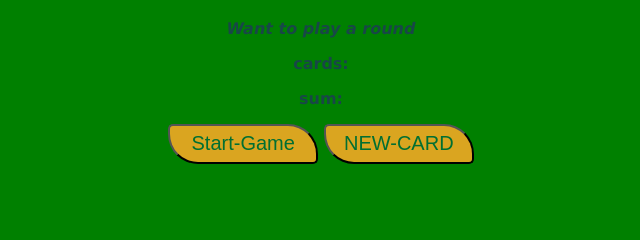
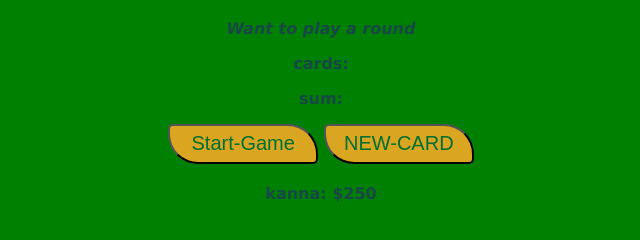
Before and after one commit to HVKG2727/BlackJack, a plain HTML site: page index.html in a window 1280 px wide. Shown: the part 62-302 px from the top of the page, without its empty margins (319-959 px from the left). Drawn offline with Linux system fonts and the light colour scheme; files that its build step writes are made by us from their sources.

Commit message:
Update index.html

```diff
--- a/index.html
+++ b/index.html
@@ -4,7 +4,7 @@
     <meta charset="UTF-8">
     <meta http-equiv="X-UA-Compatible" content="IE=edge">
     <meta name="viewport" content="width=device-width, initial-scale=1.0">
-    <link rel="stylesheet" href="./style.css">
+    <link rel="stylesheet" href="./BlackJack/style.css">
     <title>BlackJack</title>
 </head>
 <body>
@@ -21,7 +21,7 @@
 
 
 
-    <script src="./main.js">
+    <script src="./BlackJack/main.js">
 
     </script>
 </body>
```
